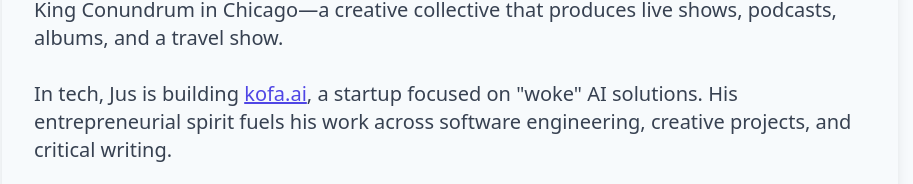
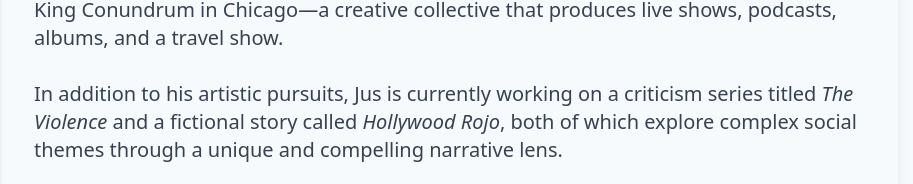
Before and after one commit to jusbuckingham/jusbuckingham, a Next.js app: page / in a window 1280 px wide. Shown: the part 616-800 px from the top of the page, without its empty margins (190-1103 px from the left). Built offline with nearby package versions, Linux system fonts and the light colour scheme.

Commit message:
adding to about section

```diff
--- a/pages/index.tsx
+++ b/pages/index.tsx
@@ -96,9 +96,12 @@ const Home: NextPage = () => {
             <br /><br />
             Jus began his artistic journey at the age of 9, inspired by jazz legends like John Coltrane and Eric Dolphy. Over the years, he&apos;s acted in films, performed in bands, and founded King Conundrum in Chicago—a creative collective that produces live shows, podcasts, albums, and a travel show.
             <br /><br />
+            In addition to his artistic pursuits, Jus is currently working on a criticism series titled <em>The Violence</em> and a fictional story called <em>Hollywood Rojo</em>, both of which explore complex social themes through a unique and compelling narrative lens.
+            <br /><br />
             In tech, Jus is building <a href="https://kofa.ai/" target="_blank" className="text-indigo-600 underline hover:text-crimson">kofa.ai</a>, a startup focused on &quot;woke&quot; AI solutions. His entrepreneurial spirit fuels his work across software engineering, creative projects, and critical writing.
           </p>
         </div>
+
 
         <div id="interests" className="mt-8 w-full max-w-4xl bg-gray-50 p-8 rounded-lg shadow-lg">
           <h2 className="text-2xl md:text-3xl font-bold my-4 text-crimson">Interests</h2>
```
